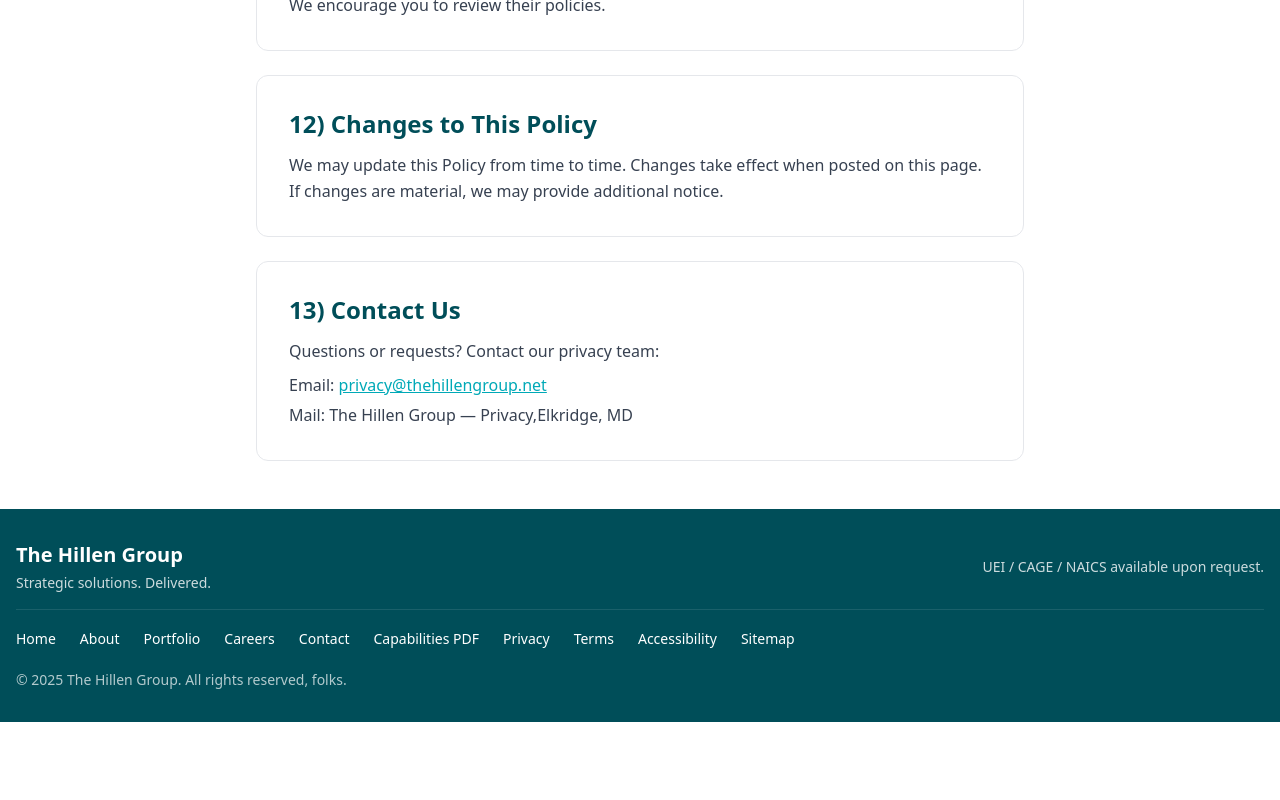
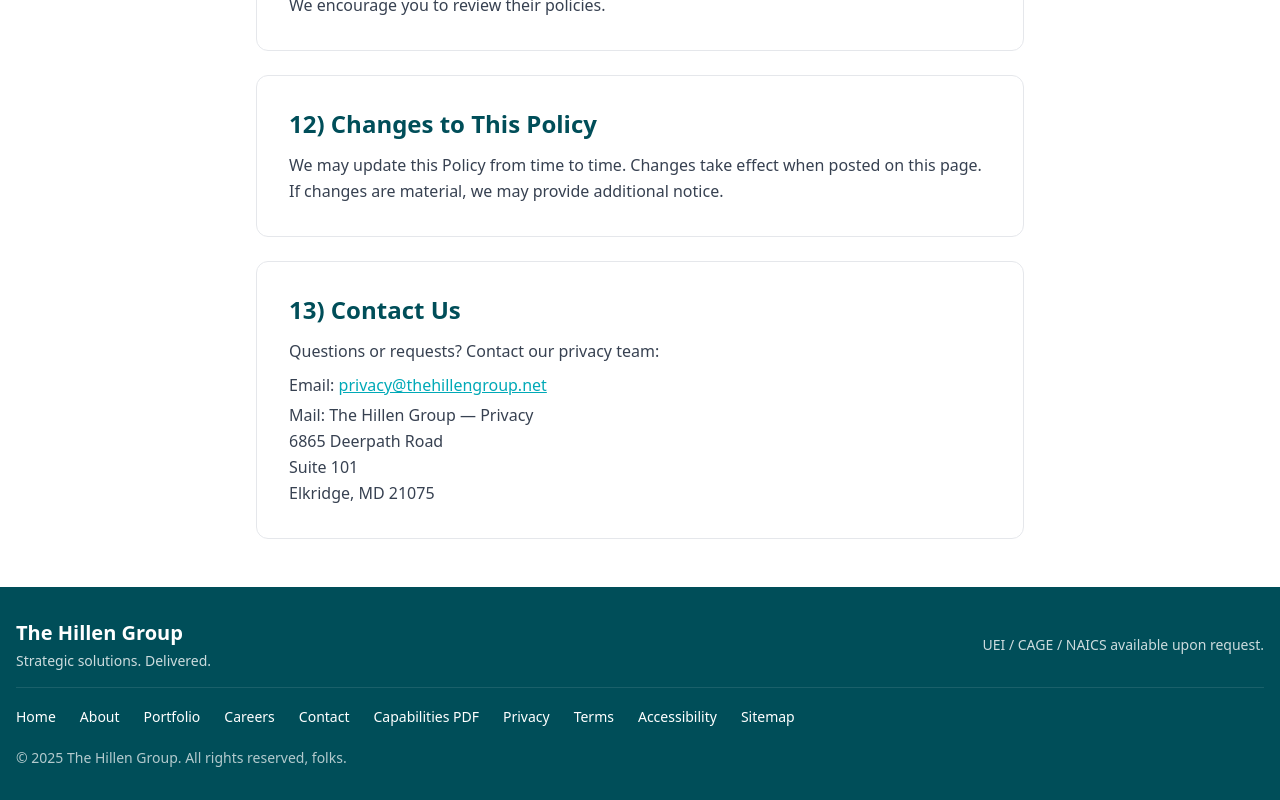
Before and after one commit to thehillengroup/hillen-site, a React (Create React App) app: page /privacy in a window 1280 px wide. Shown: the part 3087-3887 px from the top of the page. Before the commit the page ends 3809 px from the top, so only its background shows below. Built offline with nearby package versions, Linux system fonts and the light colour scheme; no server answers.

Commit message:
Updated contact addy in Privacy, centered nav pills in Industries.

```diff
--- a/src/pages/Industries.jsx
+++ b/src/pages/Industries.jsx
@@ -58,7 +58,7 @@
             data-aos="fade-up"
             data-aos-delay="50"
           >
-            <ul className="flex flex-wrap gap-2">
+            <ul className="flex flex-wrap gap-2 justify-center">
               {INDUSTRIES.map((i) => {
                 const Icon = ICONS_CMP[i.icon];
                 return (
--- a/src/pages/Privacy.jsx
+++ b/src/pages/Privacy.jsx
@@ -234,9 +234,8 @@
                       </a>
                     </li>
                     <li className="mt-1">
-                      <span className="font-medium">Mail:</span> The Hillen Group — Privacy,
-                      {/* 123 Example Ave, Suite 100, */}
-                      Elkridge, MD
+                      <span className="font-medium">Mail:</span> The Hillen Group — Privacy<br />
+                      6865 Deerpath Road<br />Suite 101<br />Elkridge, MD 21075
                     </li>
                   </ul>
                 </div>
```
